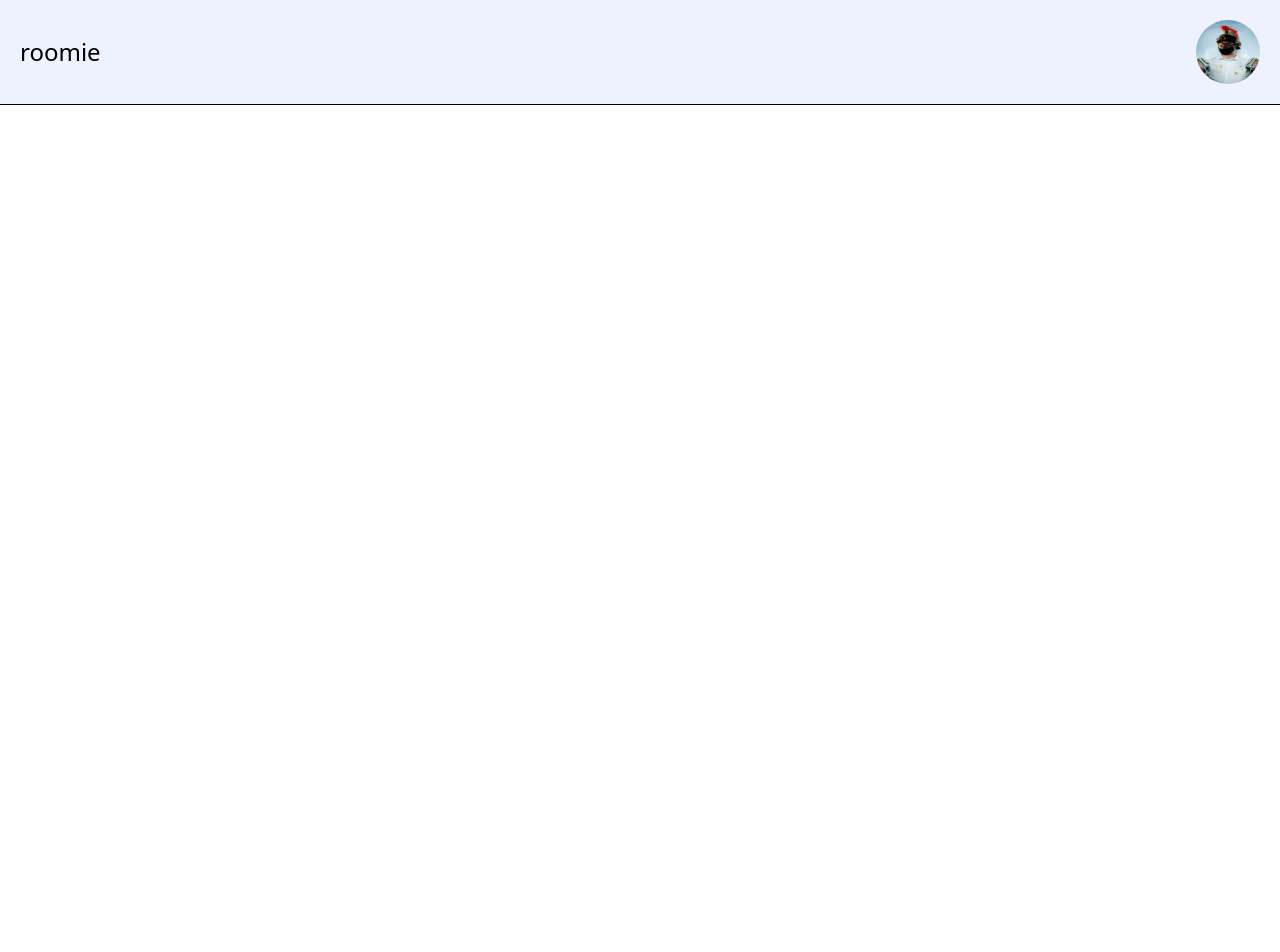
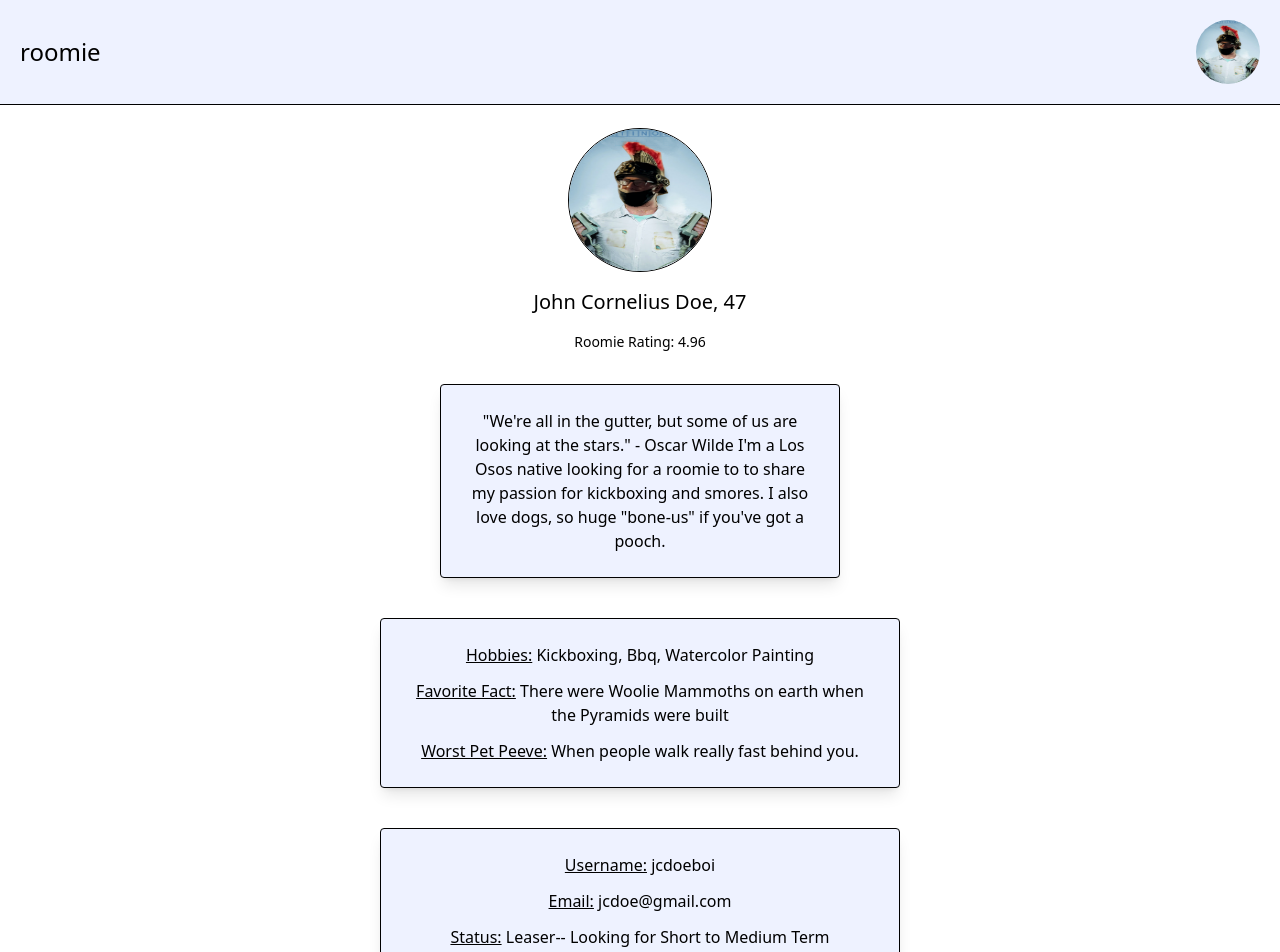
Before and after one commit to peterryan12/roomie, a React (Vite) app: page /overview in a window 1280 px wide. Before the commit this address had no page. Shown: the top 952 px of the page. Before the commit the page ends 800 px from the top, so only its background shows below. Built offline with nearby package versions, Linux system fonts and the light colour scheme.

Commit message:
Finish basic navigation

```diff
--- a/src/App.jsx
+++ b/src/App.jsx
@@ -1,5 +1,6 @@
 import './App.css';
 import { FilterHeading } from './components/FilterHeading';
+import { ProfileOverview } from './components/ProfileOverview';
 import { Header } from './components/Header';
 import { ListingCard } from './components/ListingCard';
 import { useState } from 'react';
@@ -40,6 +41,8 @@ function App() {
 
             <Route path="/profile" element={<Profile />} />
             <Route path="/details" element={<DetailsPage listingName={"Carraway House"} />} />
+            <Route path="/overview" element={<ProfileOverview />} />
+
           </Routes>
         </div>
       </div>
--- a/src/components/DetailsPage.jsx
+++ b/src/components/DetailsPage.jsx
@@ -1,8 +1,10 @@
 import carraway from '../assets/carraway.jpg';
 import lorem from '../assets/lorem.png';
 import carraway_2 from '../assets/carraway_2.jpg';
+import { useNavigate } from 'react-router-dom';
 
 export const DetailsPage = (props) => {
+    const navigate = useNavigate();
     return (
         <div className='m-5'>
             <h1 className="text-3xl">{props.listingName}</h1>
@@ -15,7 +17,7 @@ export const DetailsPage = (props) => {
                     </p>
                     <div className='flex gap-3'>
                     <div className='flex flex-col gap-1'>
-                    <img src={lorem} className='w-28 h-28 rounded-full self-start border-[0.5px]' />
+                    <img src={lorem} className='w-28 h-28 rounded-full self-start border-[0.5px]' onClick={() => navigate('/overview')} />
                     <p>John Cornelius Doe, 47</p>
                     </div>
                     <div className='flex flex-col gap-2'>
--- a/src/components/InfoItem.jsx
+++ b/src/components/InfoItem.jsx
@@ -4,7 +4,7 @@ import { Pencil } from 'lucide-react';
 export const InfoItem = (props) => {
     return <div className="flex gap-10 mt-4">
       <p>{props.item}</p>
-      <input type="text" placeholder="Edit..."/>
+      <input  type="text" placeholder="Edit..."/>
       <button className='mt-3'>{<Pencil size={16} />}</button>
 
     </div>
--- a/src/components/Profile.jsx
+++ b/src/components/Profile.jsx
@@ -17,10 +17,14 @@ export const Profile = () => {
            <div className='flex gap-4'>  <textarea className="h-30 w-80 border shadow-lg p-3" placeholder='Update your bio. This is the best way for potential lardlords to get to know you!'/>
            <button className='mt-3'>{<Pencil size={16} />}</button></div>
 
-            <div id="info-items-container" className='flex flex-col items-end'>
+            <div id="info-items-container" className='flex flex-col items-end border bg-indigo-50 mt-10 p-5 rounded'>
             <InfoItem item={"Username"} />
             <InfoItem item={"Email"} />
             <InfoItem item={"Status"} />
+            <InfoItem item={"Hobbies"} />
+            <InfoItem item={"Favorite Fact"} />
+            <InfoItem item={"Pet Peeves"} />
+
             </div>
         </div>
     </div>
--- /dev/null
+++ b/src/components/ProfileOverview.jsx
@@ -0,0 +1,40 @@
+import loremImage from '../assets/lorem.png';
+
+
+export const ProfileOverview = () => {
+    return <div>
+    <div id="meta-container"  className="flex flex-col items-center gap-4">
+        <img src={loremImage} className='w-36 h-36 rounded-full border'></img>
+        <div className='flex gap-3 items-center justify-center'>
+        <p className='text-xl'>John Cornelius Doe, 47</p>
+
+        </div>
+        <p className='text-sm'>Roomie Rating: 4.96</p>
+    </div>
+
+    <div id="user-info" className='flex flex-col items-center mt-8 pb-15'>
+       <div className='flex gap-4'>
+        <div className='h-fit w-100 p-6 border shadow-lg p-3 rounded bg-indigo-50'>
+            <p>
+                "We're all in the gutter, but some of us are <b />
+                looking at the stars." - Oscar Wilde
+                <b /> I'm a Los Osos native looking for a roomie to <b />
+                to share my passion for kickboxing and smores. <b/>
+                I also love dogs, so huge "bone-us" if you've got a pooch.
+            </p>
+         </div>
+      </div>
+      <div className='flex flex-col  h-fit w-130 p-6 border shadow-lg p-3 rounded bg-indigo-50 mt-10 gap-3'>
+        <p><u>Hobbies:</u> Kickboxing, Bbq, Watercolor Painting</p>
+        <p><u>Favorite Fact:</u> There were Woolie Mammoths on earth when the Pyramids were built</p>
+        <p><u>Worst Pet Peeve:</u> When people walk really fast behind you.</p>
+    </div>
+    <div className='flex flex-col  h-fit w-130 p-6 border shadow-lg p-3 rounded bg-indigo-50 mt-10 gap-3'>
+        <p><u>Username:</u> jcdoeboi</p>
+        <p><u>Email:</u> jcdoe@gmail.com</p>
+        <p><u>Status:</u> Leaser-- Looking for Short to Medium Term</p>
+    </div>
+    </div>
+
+</div>
+}
```
